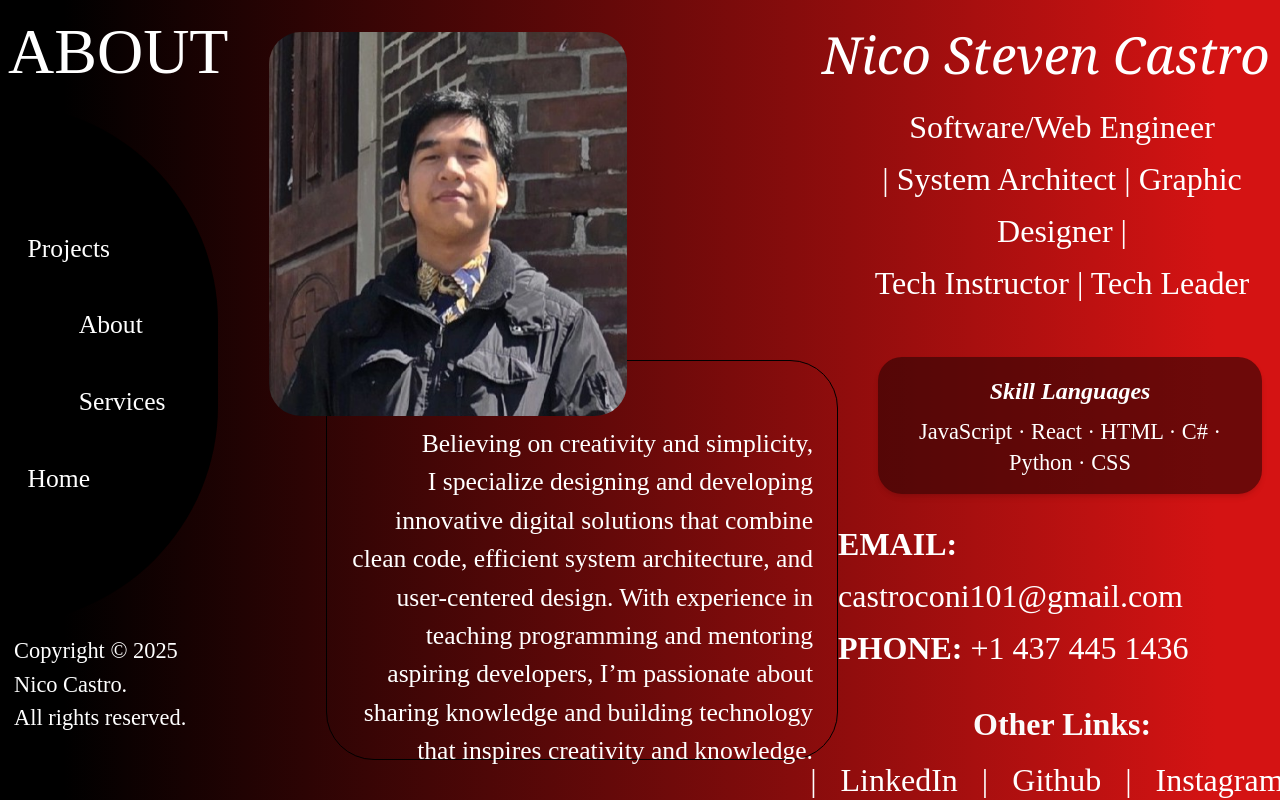
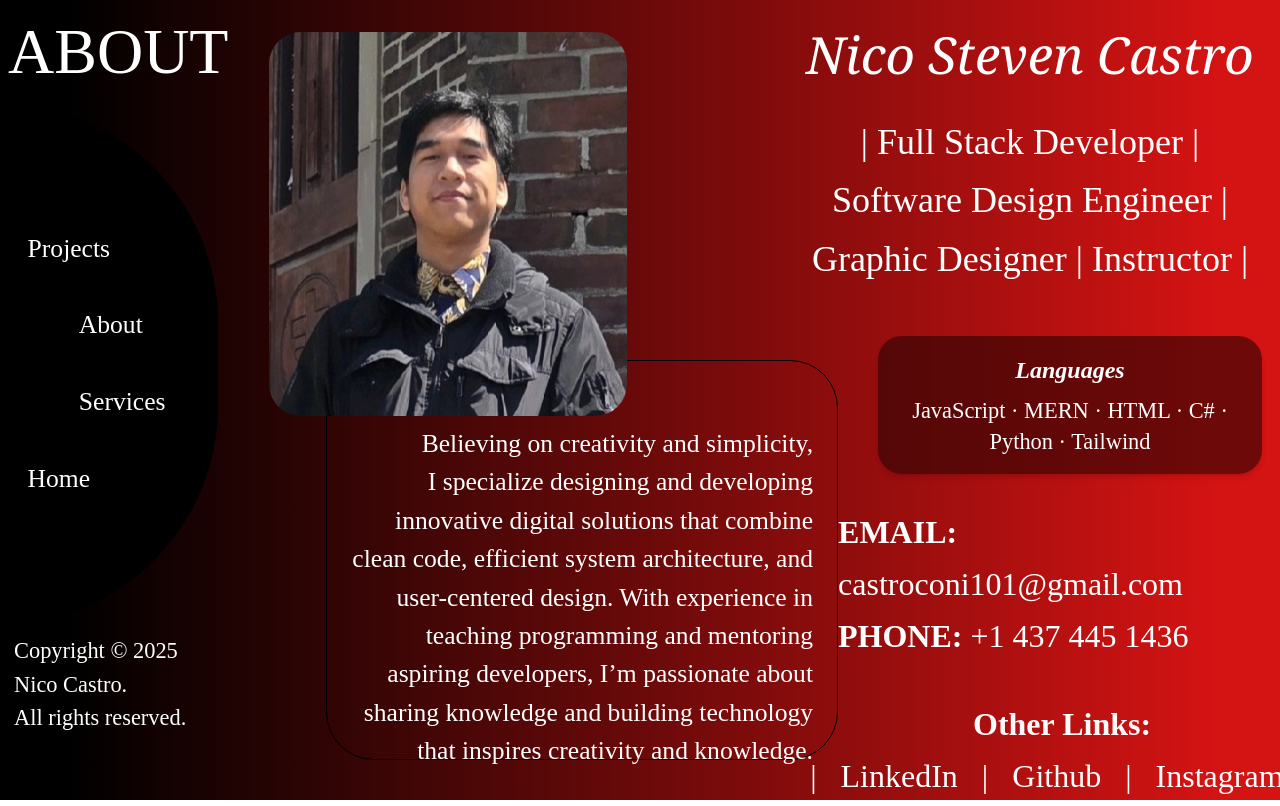
Before and after one commit to Steven101projects/Project2.NextJS-101.projects, a Next.js app: page /about in a window 1280 px wide. Shown: the top 806 px of the page. Built offline with nearby package versions, Linux system fonts and the light colour scheme.

Commit message:
Updated Website

```diff
--- a/src/app/about/page.tsx
+++ b/src/app/about/page.tsx
@@ -43,27 +43,27 @@ export default function About(){
   id="rightSide"
   className="w-[35vw] flex flex-col mt-[2vh]"
 >
-  <p id="header" className="relative right-4 text-[4vw] font-serif italic mb-[1vh]">
+  <p id="header" className="relative right-8 text-[4vw] font-serif italic mb-[1vh]">
     Nico Steven Castro
   </p>
 
-  <p className="leading-relaxed text-[4vh] mb-[6vh] text-center">
-    Software/Web Engineer <br />
-    | System Architect | Graphic Designer | <br />
-    Tech Instructor | Tech Leader
+  <p className="relative right-8 leading-relaxed mt-3 text-[4.5vh] mb-[6vh] text-center">
+    | Full Stack Developer
+    | Software Design Engineer | Graphic Designer |
+     Instructor |
   </p>
 
 <div className="bg-[#2b0202]/60 rounded-3xl shadow-md p-4 w-[30vw] ml-[5vh] text-center">
     <p className="italic text-[3vh] text-[#ffffff] mb-2 font-semibold">
-      Skill Languages
+      Languages
     </p>
     <p className="text-[2.8vh] text-white leading-snug">
-      JavaScript · React · HTML · C# · Python · CSS
+      JavaScript · MERN · HTML · C# · Python · Tailwind
     </p>
   </div>
 <div
   id="Contacts"
-  className="text-[4vh] leading-relaxed mt-6 flex flex-col items-center space-y-4"
+  className="text-[4vh]  leading-relaxed mt-8 flex flex-col items-center space-y-4"
 >
   {/* Contact Info */}
   <div>
@@ -89,7 +89,7 @@ export default function About(){
 
   {/* Other Links */}
   <div className="mt-2">
-    <p className="font-bold text-[#fbfbfb] mb-1 text-center">Other Links:</p>
+    <p className="font-bold text-[#fbfbfb] mt-3 text-center">Other Links:</p>
     <nav className="flex space-x-6 text-[4vh]"><p> | </p>
       <a
         href="#"
--- a/src/app/home/page.tsx
+++ b/src/app/home/page.tsx
@@ -37,7 +37,7 @@ export default function Home() {
 
           <div id="centerPartBottom" className="flex">
             <div
-              className="flex flex-col items-start space-y-3 mt-4"
+              className="flex flex-col items-start space-y-3 mt-4 ml-5"
               id="moreButtons"
             >
               <p className="text-black text-2xl">To know more,</p>
@@ -85,8 +85,7 @@ export default function Home() {
           <p className="leading-relaxed text-[3.4vh] p-3 mt-[50vh]">
             <span className="italic font-semibold">Welcome!</span> I’m Nico
             Castro, <br />
-            A Software/Web Engineer | <br /> Software System Architect | Graphic
-            Designer | Tech Instructor | Tech Leader |
+            Lives in CA / PH | 19 Years-old | <br /> Studied Software Engineering at Centennial College.
           </p>
         </div>
         {/* External Links Component */}
--- a/src/app/projects/page.tsx
+++ b/src/app/projects/page.tsx
@@ -38,7 +38,7 @@ export default function Projects() {
       </div>
        <div
         id="quoteBlock"
-        className="relative bottom-5 flex justify-center items-center mb-20"
+        className="relative bottom-5   mt-7 flex justify-center items-center mb-20"
       >
         {/* Image */}
        <div className="w-[80vw] h-[35vh] relative shadow overflow-hidden">
--- a/src/components/projects-components/AllProjectsGrid.jsx
+++ b/src/components/projects-components/AllProjectsGrid.jsx
@@ -1,14 +1,66 @@
 "use client";
+import { useState } from "react";
 import projects from "@/data/projects";
 
 export default function AllProjectsGrid() {
-  // Sort projects alphanumerically by title (e.g., Project 01, Project 02)
+  const [selectedProject, setSelectedProject] = useState(null);
+
   const sortedProjects = [...projects].sort((a, b) =>
     a.title.localeCompare(b.title, undefined, { numeric: true, sensitivity: "base" })
   );
 
   return (
     <div className="w-full py-8">
+
+      {/* Modal overlay */}
+    {selectedProject && (
+  <div
+    className="fixed inset-0 flex items-center justify-center z-50 p-4"
+    onClick={() => setSelectedProject(null)}
+  >
+    <div
+      className="bg-white rounded-3xl shadow-xl p-10 w-full max-w-5xl relative"
+      onClick={(e) => e.stopPropagation()}
+    >
+<button
+  onClick={() => setSelectedProject(null)}
+  className="absolute top-2 right-2.5 w-9 h-9 flex items-center justify-center text-base font-medium text-black  transition duration-200"
+>
+  X
+</button>
+
+      <div className="flex flex-col md:flex-row gap-10">
+
+        {/* Left text content */}
+        <div className="w-full md:w-1/2">
+          <h2 className="text-3xl font-semibold mb-4">{selectedProject.title}</h2>
+
+          <p className="text-gray-700 mb-6">{selectedProject.description}</p>
+
+          <p className="font-semibold mb-1">Design</p>
+          <p className="text-gray-700 mb-6">{selectedProject.design || "Coming soon"}</p>
+
+          <p className="font-semibold mb-1">Documentation</p>
+          <p className="text-gray-700">{selectedProject.documentation || "Coming soon"}</p>
+        </div>
+
+        {/* Right image */}
+        <div className="w-full md:w-1/2 flex justify-center">
+          <div className="w-full h-64 md:h-80 rounded-xl overflow-hidden border">
+            <img
+              src={selectedProject.image}
+              alt={selectedProject.title}
+              className="w-full h-full object-cover"
+            />
+          </div>
+        </div>
+      </div>
+    </div>
+  </div>
+)}
+
+
+      {/* Grid */}
       <div className="grid grid-cols-1 sm:grid-cols-2 lg:grid-cols-2 xl:grid-cols-2 gap-8 px-6 justify-items-center">
         {sortedProjects.map((p) => (
           <div
@@ -17,10 +69,8 @@ export default function AllProjectsGrid() {
             style={{
               width: "100%",
               maxWidth: "650px",
-              height: "auto",
             }}
           >
-            {/* Project image */}
             <div className="relative w-full h-52 overflow-hidden">
               <img
                 src={p.image}
@@ -29,22 +79,20 @@ export default function AllProjectsGrid() {
               />
             </div>
 
-            {/* Project content */}
             <div className="flex flex-col justify-between p-6 text-center">
-              <h3 className="text-xl font-semibold text-gray-900 mb-2 font-[Inter]">
+              <h3 className="text-xl font-semibold text-gray-900 mb-2 font-[Inter]=">
                 {p.title}
               </h3>
               <p className="text-sm text-gray-600 mb-4 leading-relaxed font-[Poppins]">
                 {p.description}
               </p>
-              <a
-                href={p.link}
-                target="_blank"
-                rel="noopener noreferrer"
-                className="inline-block text-sm font-medium text-blue-600 hover:text-blue-800 hover:underline transition-colors duration-300"
+
+              <button
+                onClick={() => setSelectedProject(p)}
+                className="text-sm font-medium text-blue-600 hover:text-blue-800 underline transition-colors"
               >
-                View Project →
-              </a>
+                View Project
+              </button>
             </div>
           </div>
         ))}
--- a/src/components/projects-components/ViewProjects.tsx
+++ b/src/components/projects-components/ViewProjects.tsx
@@ -66,12 +66,12 @@ export function ViewAllProjects({ setShowAll }: ProjectProps) {
 <AllProjectsGrid />
 </div>
 
-      <button
-        onClick={() => setShowAll(false)}
-        className="mt-4 mb-3.5 hover:text-blue-800 transition-colors underline italic"
-      >
-        Back to Recent Projects
-      </button>
+<button
+  onClick={() => setShowAll(false)}
+  className="mt-4 mb-3.5 text-black text-lg hover:text-gray-700 underline transition duration-200"
+>
+  Back to Recent Projects
+</button>
     </div>
   );
 }
```
